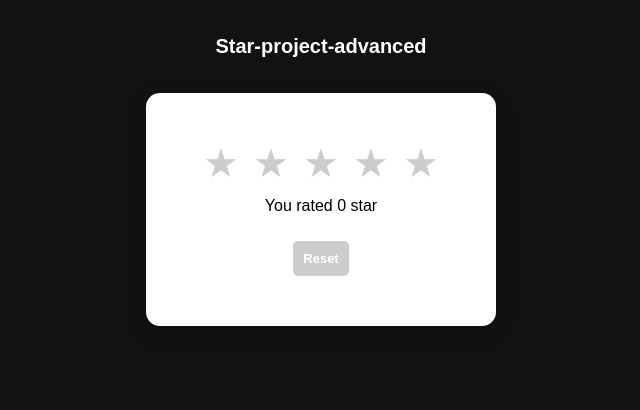
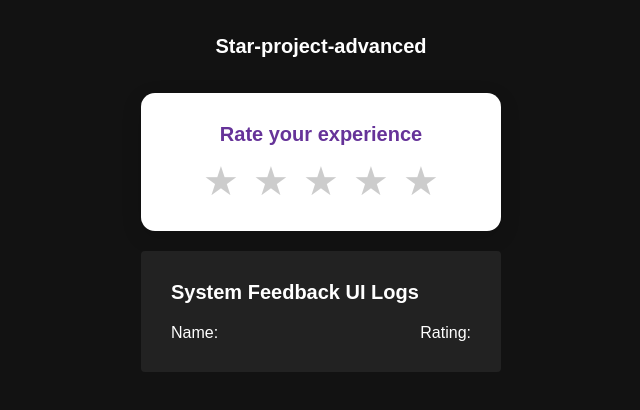
Before and after one commit to ALEXKOCHENS/My-react-start-up-tutorial, a React (Vite) app: page / in a window 1280 px wide. Shown: the top 410 px of the page, without its empty margins (319-959 px from the left). Built offline with nearby package versions, Linux system fonts and the light colour scheme.

Commit message:
Created Feedback component

```diff
--- a/src/App.jsx
+++ b/src/App.jsx
@@ -2,7 +2,10 @@ import Rating from './Star-project-advanced/Rating.jsx';
 const App = () => {
   return (
     <div>
-      <Rating ProjectHeading='Star-project-advanced' />
+      <Rating
+        ProjectHeading='Star-project-advanced'
+        myTitle='Rate your experience'
+      />
     </div>
   );
 };
--- /dev/null
+++ b/src/Star-project-advanced/Feedback.jsx
@@ -0,0 +1,15 @@
+const Feedback = ({ rating, users }) => {
+  return (
+    <div className='systemFeedback'>
+      <h1>System Feedback UI Logs</h1>
+      <div className='logs'>
+        <p className='name'>Name:</p>
+        {/* <p>{users}</p> */}
+        <p className='rating'>Rating:</p>
+        {/* <p>{rating}</p> */}
+      </div>
+    </div>
+  );
+};
+
+export default Feedback;
--- a/src/Star-project-advanced/Rating.jsx
+++ b/src/Star-project-advanced/Rating.jsx
@@ -1,17 +1,26 @@
 import { useState } from 'react';
 import Star from './Star';
+import Feedback from './Feedback';
 
-const Rating = ({ ProjectHeading }) => {
+const Rating = ({ ProjectHeading, myTitle }) => {
   const stars = [1, 2, 3, 4, 5];
+  const users = [
+    { id: 1, name: 'alex', rating: 4 },
+    { id: 2, name: 'James', rating: 2 },
+    { id: 3, name: 'ricky', rating: 1 },
+    { id: 4, name: 'kent', rating: 5 },
+  ];
   const [rating, setRating] = useState(0);
   const [hover, setHover] = useState(0);
-  const resetUI = () => {
+  const resetRating = () => {
     setRating(0);
   };
+
   return (
     <div>
       <p className='h1style'>{ProjectHeading}</p>
       <div className='container'>
+        <p className='myTitle'>{myTitle}</p>
         {stars.map((star) => (
           <Star
             hover={hover}
@@ -23,13 +32,27 @@ const Rating = ({ ProjectHeading }) => {
             resetHoverClick={() => setHover(null)}
           />
         ))}
-        <p className='rating-paragraph'>
-          You rated {rating} star{rating > 1 ? 's' : ''}
+        <p
+          className='rating-paragraph'
+          style={{
+            display: rating === 0 ? 'none' : 'block',
+          }}
+        >
+          You rated Us {rating} star{rating > 1 ? 's' : ''}
         </p>
-        <button className='reset-btn' onClick={resetUI} disabled={rating === 0}>
-          Reset
+        <button
+          className='reset-btn'
+          onClick={resetRating}
+          disabled={rating === 0}
+          style={{
+            display: rating === 0 ? 'none' : 'block',
+            margin: '7px auto',
+          }}
+        >
+          Reset rating
         </button>
       </div>
+      <Feedback users={users} key={users.id} />
     </div>
   );
 };
--- a/src/index.css
+++ b/src/index.css
@@ -11,9 +11,9 @@ body {
 
 .container {
   width: 100%;
-  max-width: 350px;
+  max-width: 360px;
   margin: 20px auto;
-  padding: 50px;
+  padding: 30px;
   background: white;
   border-radius: 14px;
   text-align: center;
@@ -40,15 +40,7 @@ body {
   transition: color 0.2s ease;
 }
 
-.feedbackMessages {
-  margin-top: 12px;
-  font-size: 16px;
-  color: #333;
-  font-weight: bold;
-  min-height: 24px;
-}
-
-/* submit button */
+/* reset-btn */
 .reset-btn {
   margin-top: 26px;
   font-size: 13px;
@@ -71,42 +63,34 @@ body {
   transition: background 0.2s ease-in-out;
 }
 
-.modal-overly {
-  position: absolute;
-  top: 0px;
-  left: 0;
-  width: 100%;
-  height: 100%;
-  background-color: rgba(0, 0, 0, 0.5);
-  display: flex;
-  align-items: center;
-  justify-content: center;
-}
-
-.modal {
-  background: white;
-  padding: 20px;
-  margin-bottom: 480px;
-  text-align: center;
-  border-radius: 12px;
-  width: 300px;
-}
-
-.modal h2 {
-  margin-bottom: 1px;
-  color: #333;
-}
-/* Close modal button */
-.close-btn {
-  margin-top: 15px;
-  padding: 10px;
-  color: white;
-  border: none;
-  cursor: pointer;
-  border-radius: 5px;
-  background-color: red;
-}
-
 .rating-paragraph {
   padding-top: 14px;
 }
+
+.myTitle {
+  font-weight: bold;
+  font-size: 20px;
+  color: rebeccapurple;
+  margin-bottom: 15px;
+}
+
+.systemFeedback {
+  background: #222;
+  width: 100%;
+  max-width: 360px;
+  margin: 10px auto;
+  color: white;
+  padding: 20px;
+  border-radius: 4px;
+}
+.systemFeedback h1 {
+  font-size: 20px;
+  padding: 10px;
+}
+
+.logs {
+  display: flex;
+  flex-direction: row;
+  padding: 10px;
+  justify-content: space-between;
+}
```
